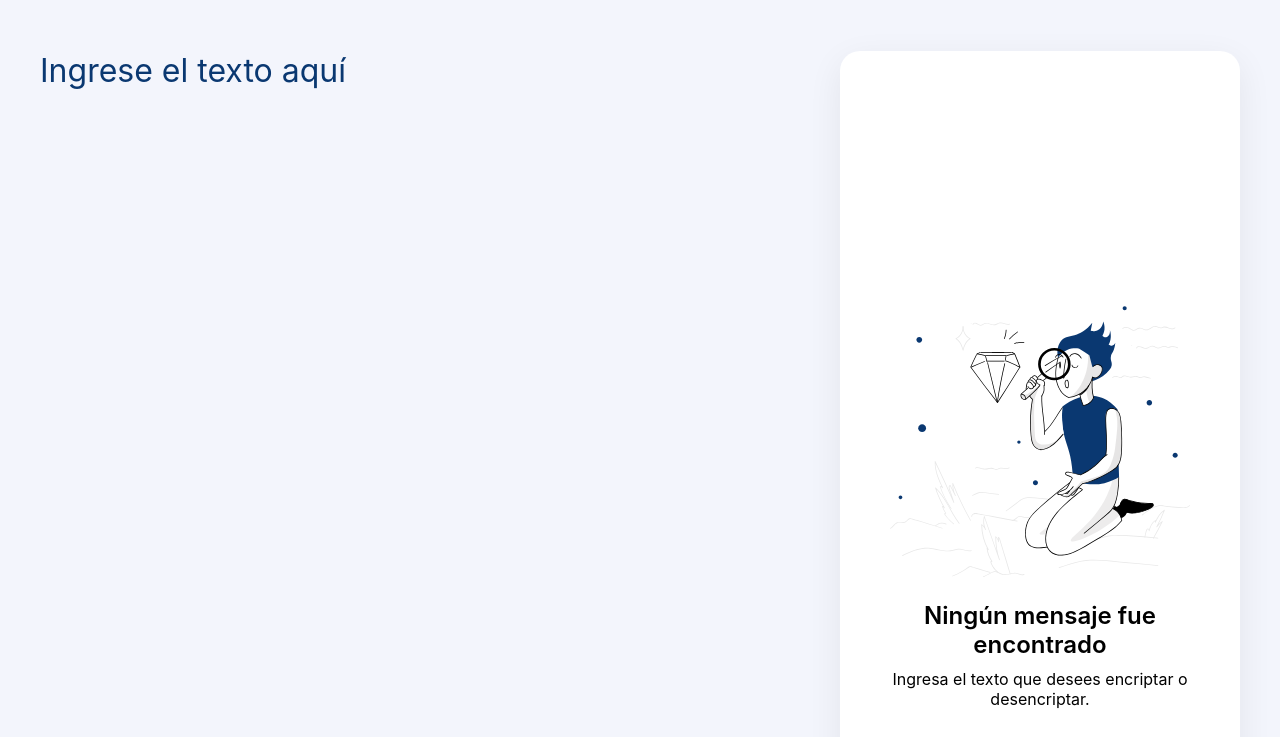
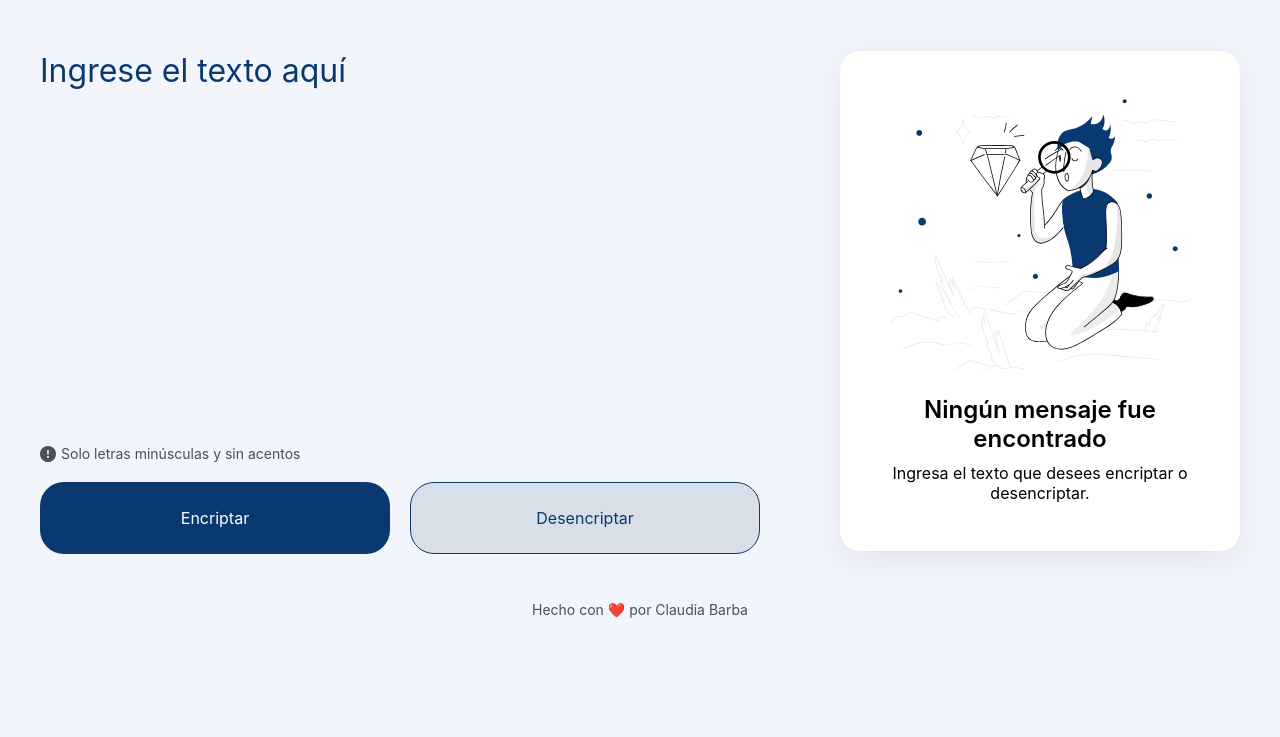
Before and after one commit to clau-b/encriptador, a plain HTML site: page index.html in a window 1280 px wide. Shown: the part 63-800 px from the top of the page. Drawn offline with Linux system fonts and the light colour scheme.

Commit message:
edit: ajustes altura

```diff
--- a/index.html
+++ b/index.html
@@ -5,7 +5,7 @@
         <title>Encriptador | Claudia Barba</title>
         <meta name="viewport" content="width=device-width, initial-scale=1.0">
         <meta name="description" content="This is a description of my web page.">
-        <link rel="stylesheet" href="css/bundle.min.css">
+        <link rel="stylesheet" href="css/bundle.min.css?v=1">
     </head>
     <body>
         <header>
--- a/scss/site/_master.scss
+++ b/scss/site/_master.scss
@@ -11,6 +11,10 @@ header {
     }
 }
 
+form {
+    height: calc(100% - 110px);
+}
+
 .container {
     width: calc(100% - 30px);
     max-width: 1200px;
@@ -18,6 +22,7 @@ header {
     display: flex;
     flex-wrap: wrap;
     justify-content: space-between;
+    height: calc(100vh - 300px);
 
     &-msj {
         color: #495057;
@@ -28,7 +33,7 @@ header {
         width: calc(100% - 480px);
 
         textarea {
-            height: 800px;
+            height: 100%;
             width: 100%;
             background: transparent;
             border: 0;
```
Also changed, not shown: css/bundle.min.css, 2 other files.
